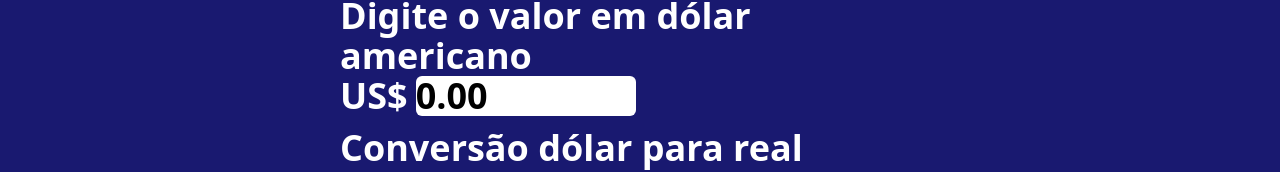
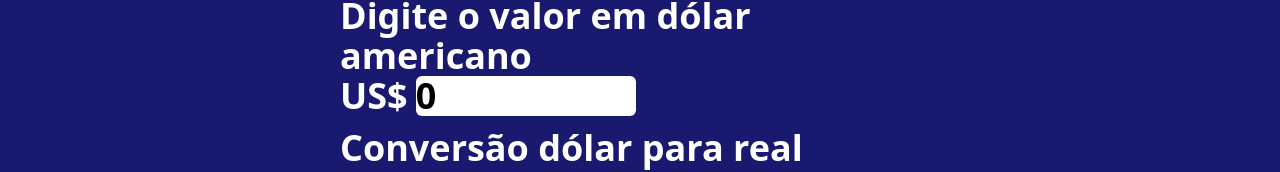
Before and after one commit to CarlosMeyer2021/trocamoedas, a React (Create React App) app: page / in a window 1280 px wide. Shown: the part 334-506 px from the top of the page. Built offline with nearby package versions, Linux system fonts and the light colour scheme; no server answers.

Commit message:
trocamoedas v.05

```diff
--- a/src/components/Home.jsx
+++ b/src/components/Home.jsx
@@ -57,7 +57,7 @@ const Home = () => {
               </div>
               <div>
                 <span className='text-white mr-2 font-bold'>US$</span>
-                <input type="number" className='mr-2 rounded-md text-black w-[220px] font-bold' value={Number(dolar).toFixed(2)} onChange={capturaValor} />
+                <input type="number" className='mr-2 rounded-md text-black w-[220px] font-bold' value={dolar} onChange={capturaValor} />
               </div>
 
             </div>
```
